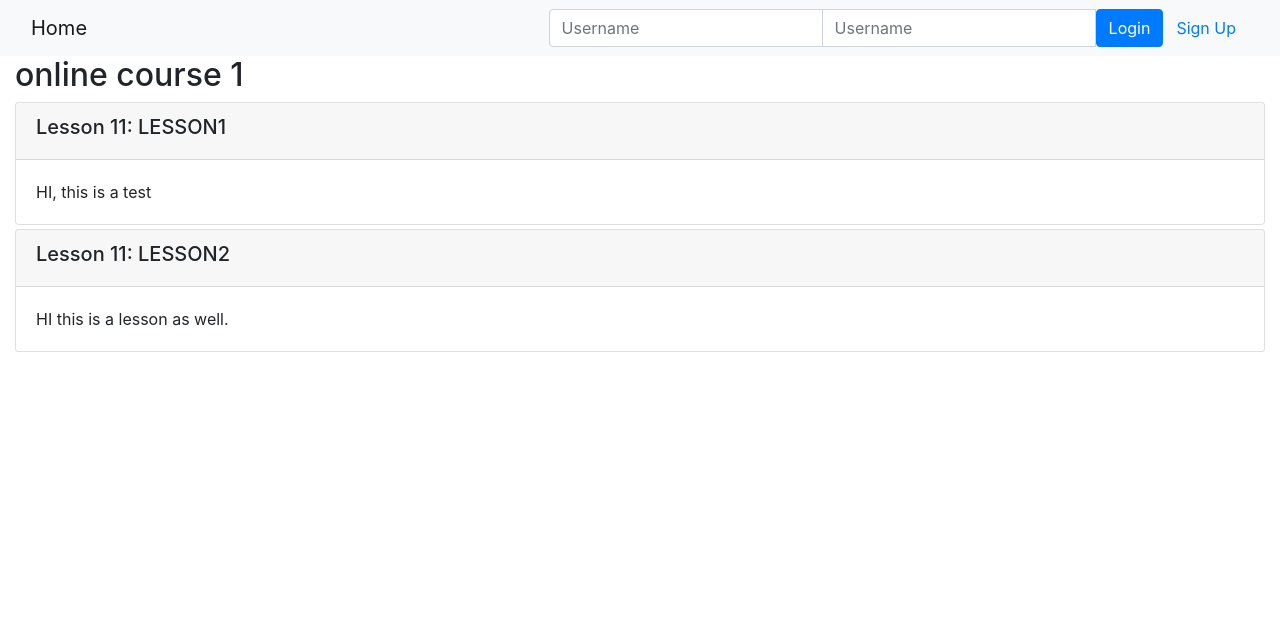
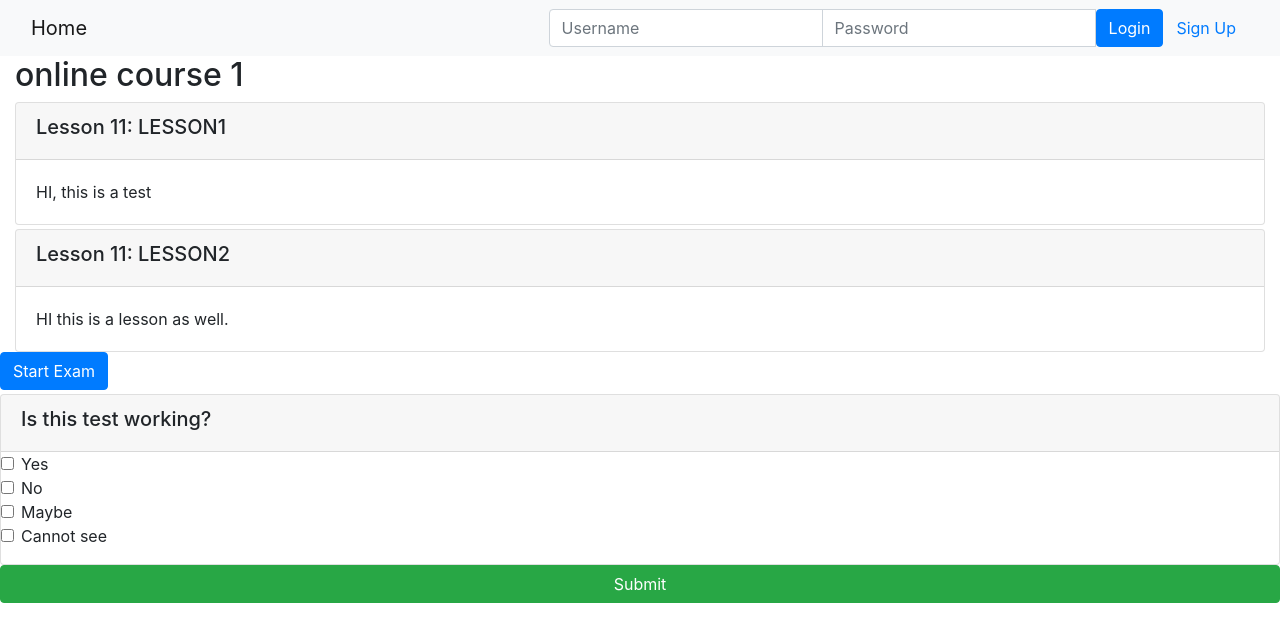
Before and after one commit to ritzz26/Django_FINAL, a Django app: template onlinecourse/templates/onlinecourse/course_detail_bootstrap.html in a window 1280 px wide. Shown: the top 642 px of the page. Run offline with Django 3.2, Linux system fonts and the light colour scheme; the template is opened without the code that fills it: values that come from a table or form of the project are taken from there, others are empty; data comes from the database, SQL or seed files in the repository; both versions use the stored data as it was after the commit; some libraries are stand-ins or nearby versions.

Commit message:
working web page with exam

```diff
--- a/onlinecourse/templates/onlinecourse/course_detail_bootstrap.html
+++ b/onlinecourse/templates/onlinecourse/course_detail_bootstrap.html
@@ -28,7 +28,7 @@
                         {% csrf_token %}
                         <div class="input-group">
                             <input type="text" class="form-control" placeholder="Username" name="username" >
-                            <input type="password" class="form-control" placeholder="Username" name="psw" >
+                            <input type="password" class="form-control" placeholder="Password" name="psw" >
                             <button class="btn btn-primary" type="submit">Login</button>
                             <a class="btn btn-link" href="{% url 'onlinecourse:registration' %}">Sign Up</a>
                         </div>
@@ -50,10 +50,32 @@
                     </div>
                 {% endfor %}
             </div>
+        </div>
+    </div>
+    <a class="btn btn-primary" data-toggle="collapse" href="#collapseExample" role="button" aria-expanded="false" aria-controls="collapseExample">
+        Start Exam
+      </a>
             <!-- Task: show questions and choices -->
-            <div id="exam" class="collapse">
-                Click to expand elements within the collapse div
-            </div>
+                <form id="questionform" action="point to a submit view" method="post">
+                    {% for question in course.question_set.all %}
+                    <div class="card mt-1">
+                        <div class="card-header"><h5>{{ question.question_text}}</h5></div>
+                        {% csrf_token %}
+                        <div class="form-group">
+                           {% for choice in question.choice_set.all %}
+                            <div class="form-check">
+                                <label class="form-check-label">
+                                    <input type="checkbox" name="choice_{{choice.id}}"
+                                           class="form-check-input" id="{{choice.id}}"
+                                           value="{{choice.id}}">{{ choice.choice_text }}
+                                </label>
+                            </div>
+                            {% endfor %}
+                        </div>
+                    </div>
+                    {% endfor %}
+                <input class="btn btn-success btn-block" type="submit" value="Submit">
+        </form>
             <!-- <HINT> Use Bootstrap Collapse to hide exam first, more details could be found here
             https://www.w3schools.com/bootstrap4/bootstrap_collapse.asp-->
 
```
Also changed, not shown: db.sqlite3 (added), static/media/course_images/Nyangalal.jpg (added).
